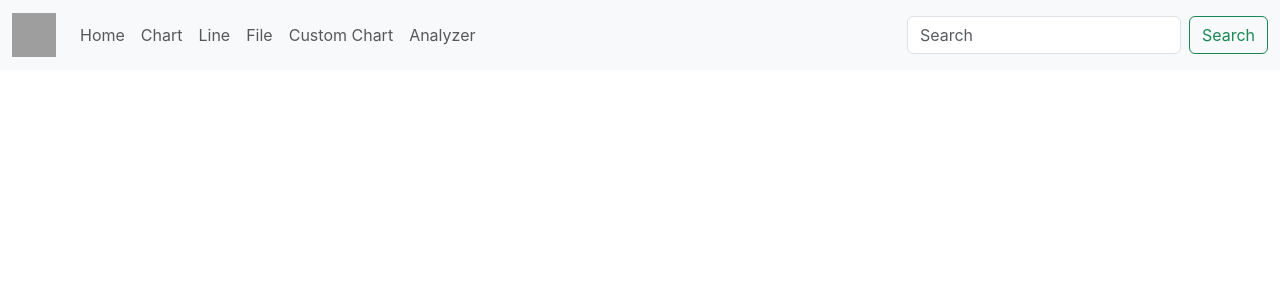
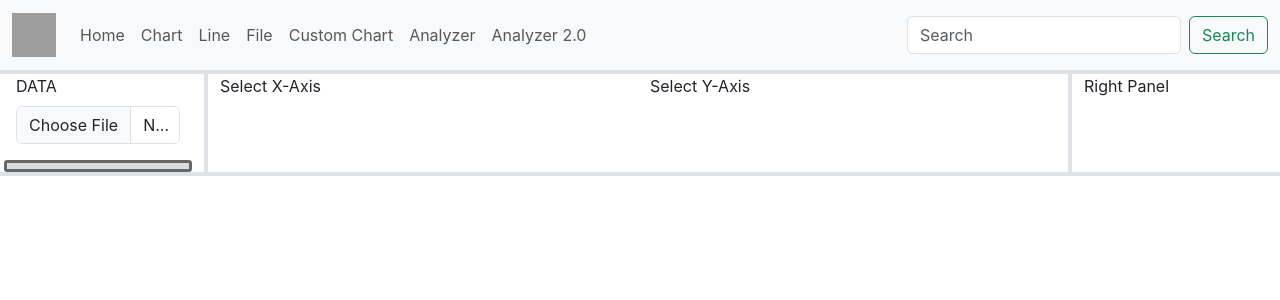
Before and after one commit to rajann44/react-charts, a React (Create React App) app: page /analyzer2 in a window 1280 px wide. Shown: the top 300 px of the page. Built offline with nearby package versions, Linux system fonts and the light colour scheme; grey boxes are pictures that could not be loaded.

Commit message:
drag and drop working

```diff
--- a/src/App.js
+++ b/src/App.js
@@ -1,22 +1,32 @@
-import './App.css';
-import { Route, Routes } from 'react-router';
-import Navbar from './components/reusable/Navbar';
-import Barchart from './components/funtionality/Barchart';
-import Linechart from './components/funtionality/Linechart';
-import Fileupload from './components/funtionality/FileUpload';
-import CustomChart from './components/charts/CustomChart';
-import GridRender from './components/analyzer/gridRender';
+import "./App.css";
+import { Route, Routes } from "react-router";
+import Navbar from "./components/reusable/Navbar";
+import Barchart from "./components/funtionality/Barchart";
+import Linechart from "./components/funtionality/Linechart";
+import Fileupload from "./components/funtionality/FileUpload";
+import CustomChart from "./components/charts/CustomChart";
+import GridRender from "./components/analyzer/gridRender";
+import Render from "./components/analyzer2/render";
 
 function App() {
-  return (<>
+  return (
+    <>
       <Navbar></Navbar>
       <Routes>
-      <Route path="/" element={<div className='container d-flex justify-content-center'><h1>Homepage</h1></div>} />
+        <Route
+          path="/"
+          element={
+            <div className="container d-flex justify-content-center">
+              <h1>Homepage</h1>
+            </div>
+          }
+        />
         <Route path="/chart" element={<Barchart></Barchart>} />
         <Route path="/line" element={<Linechart></Linechart>} />
         <Route path="/file" element={<Fileupload></Fileupload>} />
         <Route path="/custom" element={<CustomChart></CustomChart>} />
         <Route path="/analyzer" element={<GridRender></GridRender>} />
+        <Route path="/analyzer2" element={<Render></Render>} />
       </Routes>
     </>
   );
--- a/src/components/analyzer/gridRender.js
+++ b/src/components/analyzer/gridRender.js
@@ -7,27 +7,18 @@ import Dropdown from "../reusable/Dropdown";
 import CommonChart from "../reusable/CommonChart";
 
 export default function GridRender() {
-
   const chartType = {
-    bar:
-      "Bar Chart",
-    line:
-      "Line Chart",
-    area:
-      "Area Chart",
-    pie:
-      "Pie Chart",
+    bar: "Bar Chart",
+    line: "Line Chart",
+    area: "Area Chart",
+    pie: "Pie Chart",
   };
 
   const chartImage = {
-    bar:
-      "-336px -408px",
-    line:
-      "-420px -360px",
-    area:
-      "-210px -168px",
-    pie:
-      "-336px -336px",
+    bar: "-336px -408px",
+    line: "-420px -360px",
+    area: "-210px -168px",
+    pie: "-336px -336px",
   };
 
   const [columnName, setColumnName] = useState([]);
@@ -48,7 +39,7 @@ export default function GridRender() {
 
   function chartSelected(value) {
     setChart(value);
-    console.log("Selected Chart: "+value)
+    console.log("Selected Chart: " + value);
   }
 
   //async function handleFileSelected(e) {
@@ -65,7 +56,10 @@ export default function GridRender() {
     <div className="text-center my-5">
       <div className="row">
         <div className="col border-end border-4">
-          <Fileupload selectedFile={handleFileSelected} />
+          <Fileupload
+            selectedFile={handleFileSelected}
+            title="Select .CSV file"
+          />
           <Dimensions columnValues={columnName} />
         </div>
 
@@ -94,10 +88,26 @@ export default function GridRender() {
           ></CommonChart>
         </div>
         <div className="col border-start border-4">
-          <ChartType whichChart={chartType.bar} whichImage={chartImage.bar} chartClick={() => chartSelected(chartType.bar)}/>
-          <ChartType whichChart={chartType.line} whichImage={chartImage.line} chartClick={() => chartSelected(chartType.line)}/>
-          <ChartType whichChart={chartType.area} whichImage={chartImage.area} chartClick={() => chartSelected(chartType.area)}/>
-          <ChartType whichChart={chartType.pie} whichImage={chartImage.pie} chartClick={() => chartSelected(chartType.pie)}/>
+          <ChartType
+            whichChart={chartType.bar}
+            whichImage={chartImage.bar}
+            chartClick={() => chartSelected(chartType.bar)}
+          />
+          <ChartType
+            whichChart={chartType.line}
+            whichImage={chartImage.line}
+            chartClick={() => chartSelected(chartType.line)}
+          />
+          <ChartType
+            whichChart={chartType.area}
+            whichImage={chartImage.area}
+            chartClick={() => chartSelected(chartType.area)}
+          />
+          <ChartType
+            whichChart={chartType.pie}
+            whichImage={chartImage.pie}
+            chartClick={() => chartSelected(chartType.pie)}
+          />
         </div>
       </div>
     </div>
--- /dev/null
+++ b/src/components/analyzer2/css/leftpanel.module.css
@@ -0,0 +1,7 @@
+.columnlist {
+  border: 3px solid #666;
+  background-color: #ddd;
+  border-radius: 0.2em;
+  padding: 3px;
+  cursor: move;
+}
--- /dev/null
+++ b/src/components/analyzer2/leftpanel.js
@@ -0,0 +1,53 @@
+import { useState } from "react";
+import Fileupload from "../funtionality/FileUpload";
+import CSV_Parser from "../../utils/csvparser";
+import leftcss from "./css/leftpanel.module.css";
+
+export default function LeftPanel() {
+  const [columnName, setColumnName] = useState([]);
+
+  const handleFileSelected = async (event) => {
+    console.log("File select method " + event);
+    let sheetData = await CSV_Parser.toJson(event.target.files[0]);
+    console.log(sheetData);
+    setColumnName(Object.keys(sheetData[0]));
+  };
+
+  function handleDragStart(event) {
+    console.log("Drag Start: " + event);
+    event.dataTransfer.setData("text", event.target.getAttribute("value"));
+    console.log("ID PASSED: " + event.target.getAttribute("value"));
+  }
+
+  function handleDrag(event) {
+    console.log("On Drag: " + event);
+  }
+
+  function handleOnDragEnd(event) {
+    console.log("On Drag End: " + event);
+  }
+
+  return (
+    <div>
+      <Fileupload selectedFile={handleFileSelected} title="DATA" />
+      <div>
+        <ul className={`list-group ${leftcss.columnlist}`}>
+          {columnName.map((column, id) => (
+            <li
+              id={id}
+              draggable="true"
+              onDrag={handleDrag}
+              onDragStart={handleDragStart}
+              onDragEnd={handleOnDragEnd}
+              className="list-group-item"
+              key={column}
+              value={column}
+            >
+              {column}
+            </li>
+          ))}
+        </ul>
+      </div>
+    </div>
+  );
+}
--- /dev/null
+++ b/src/components/analyzer2/midpanel.js
@@ -0,0 +1,63 @@
+import { useState } from "react";
+import leftcss from "./css/leftpanel.module.css";
+
+export default function Midpanel() {
+  const [dropAreaColumnX, setDropAreaColumnX] = useState();
+  const [dropAreaColumnY, setDropAreaColumnY] = useState();
+
+  function handleOnDragEnter(e) {
+    console.log("ON DRAG ENTER" + e);
+  }
+
+  function handleOnDropForX(event) {
+    console.log("ON DROP X: " + event);
+    event.preventDefault();
+    var data = event.dataTransfer.getData("text");
+    console.log("ATTRIBUTE GOT X: " + data);
+    setDropAreaColumnX(data);
+  }
+
+  function handleOnDropForY(event) {
+    console.log("ON DROP Y: " + event);
+    event.preventDefault();
+    var data = event.dataTransfer.getData("text");
+    console.log("ATTRIBUTE GOT Y: " + data);
+    setDropAreaColumnY(data);
+  }
+
+  function handleOnDragOver(e) {
+    e.preventDefault();
+    console.log("DRAG OVER " + e);
+  }
+
+  return (
+    <div className="row">
+      <div
+        className="col"
+        onDragEnter={handleOnDragEnter}
+        onDrop={handleOnDropForX}
+        onDragOver={handleOnDragOver}
+      >
+        Select X-Axis
+        {dropAreaColumnX !== undefined && (
+          <div className={`x-axis ${leftcss.columnlist}`}>
+            {dropAreaColumnX}
+          </div>
+        )}
+      </div>
+      <div
+        className="col"
+        onDragEnter={handleOnDragEnter}
+        onDrop={handleOnDropForY}
+        onDragOver={handleOnDragOver}
+      >
+        Select Y-Axis
+        {dropAreaColumnY !== undefined && (
+          <div className={`y-axis ${leftcss.columnlist}`}>
+            {dropAreaColumnY}
+          </div>
+        )}
+      </div>
+    </div>
+  );
+}
--- /dev/null
+++ b/src/components/analyzer2/render.js
@@ -0,0 +1,19 @@
+import LeftPanel from "../analyzer2/leftpanel";
+import MidPanel from "../analyzer2/midpanel";
+import RightPanel from "../analyzer2/rightpanel";
+
+export default function Render() {
+  return (
+    <div className="row border border-4">
+      <div className="col-2 border-end border-4">
+        <LeftPanel></LeftPanel>
+      </div>
+      <div className="col-8 border-end border-4">
+        <MidPanel></MidPanel>
+      </div>
+      <div className="col-2">
+        <RightPanel></RightPanel>
+      </div>
+    </div>
+  );
+}
--- /dev/null
+++ b/src/components/analyzer2/rightpanel.js
@@ -0,0 +1,3 @@
+export default function RightPanel() {
+  return <div>Right Panel</div>;
+}
--- a/src/components/funtionality/FileUpload.js
+++ b/src/components/funtionality/FileUpload.js
@@ -1,7 +1,7 @@
 import { useEffect } from "react";
 import CSV_Parser from "../../utils/csvparser";
 
-export default function Fileupload({selectedFile}) {
+export default function Fileupload({ selectedFile, title }) {
   let sheetHeader;
 
   useEffect(() => {
@@ -22,7 +22,7 @@ export default function Fileupload({selectedFile}) {
     <div className="container">
       <div className="mb-3">
         <label htmlFor="formFile" className="form-label">
-          Select .csv File
+          {title}
         </label>
         <input
           className="form-control"
--- a/src/components/reusable/Navbar.js
+++ b/src/components/reusable/Navbar.js
@@ -55,6 +55,11 @@ export default function Navbar() {
                 Analyzer
               </Link>
             </li>
+            <li className="nav-item">
+              <Link className="nav-link" aria-current="page" to="/analyzer2">
+                Analyzer 2.0
+              </Link>
+            </li>
           </ul>
           <form className="d-flex" role="search">
             <input
```
Lines whose indentation alone changed are shown as unchanged.
